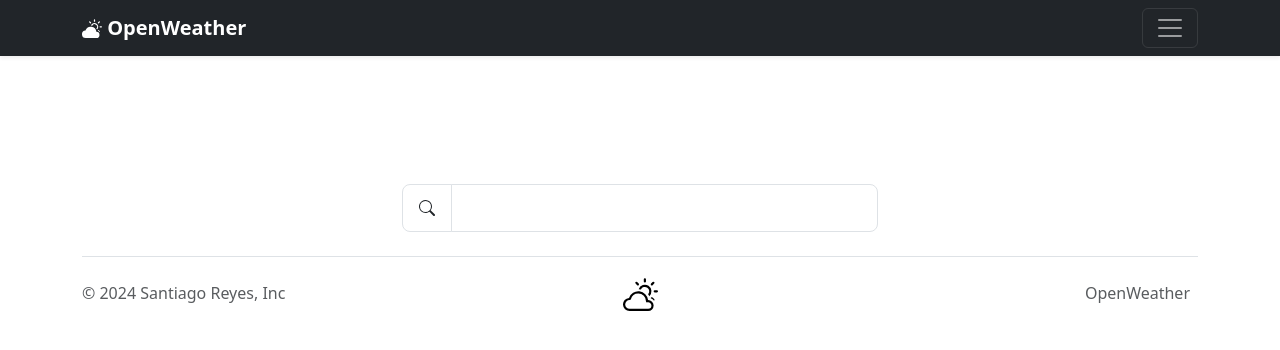
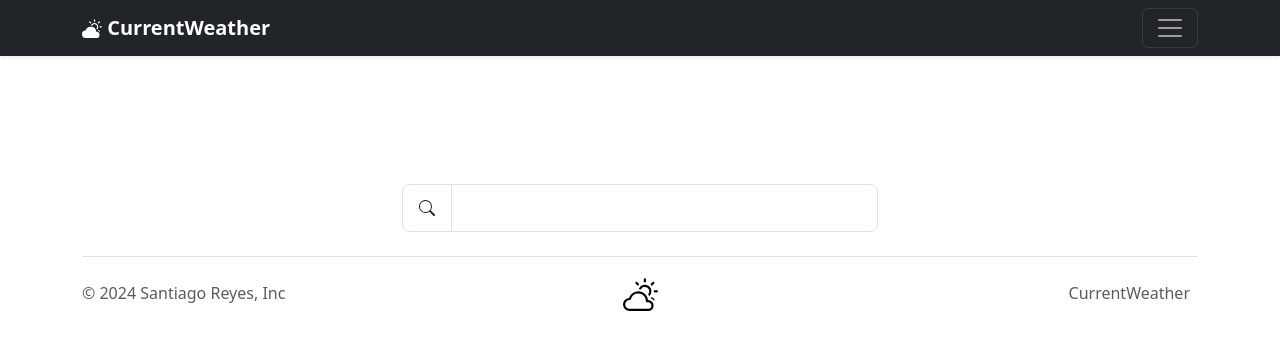
Before and after one commit to ReyesSantiag0/CurrentWeatherAPI, a React (Vite) app: page / in a window 1280 px wide. Shown: the top 350 px of the page. Built offline with nearby package versions, Linux system fonts and the light colour scheme.

Commit message:
Project routes are added

```diff
--- a/package.json
+++ b/package.json
@@ -11,7 +11,8 @@
   },
   "dependencies": {
     "react": "^18.2.0",
-    "react-dom": "^18.2.0"
+    "react-dom": "^18.2.0",
+    "react-router-dom": "^6.22.0"
   },
   "devDependencies": {
     "@types/react": "^18.2.43",
--- a/src/components/FooterWeather.jsx
+++ b/src/components/FooterWeather.jsx
@@ -25,7 +25,7 @@
           <ul className="nav col-md-4 justify-content-end">
             <li className="nav-item">
               <a href="/" className="nav-link px-2 text-body-secondary">
-                OpenWeather
+                CurrentWeather
               </a>
             </li>
           </ul>
--- a/src/components/HeaderWeather.jsx
+++ b/src/components/HeaderWeather.jsx
@@ -34,7 +34,7 @@
                 <path d="M11.473 11a4.5 4.5 0 0 0-8.72-.99A3 3 0 0 0 3 16h8.5a2.5 2.5 0 0 0 0-5z" />
                 <path d="M10.5 1.5a.5.5 0 0 0-1 0v1a.5.5 0 0 0 1 0zm3.743 1.964a.5.5 0 1 0-.707-.707l-.708.707a.5.5 0 0 0 .708.708zm-7.779-.707a.5.5 0 0 0-.707.707l.707.708a.5.5 0 1 0 .708-.708zm1.734 3.374a2 2 0 1 1 3.296 2.198q.3.423.516.898a3 3 0 1 0-4.84-3.225q.529.017 1.028.129m4.484 4.074c.6.215 1.125.59 1.522 1.072a.5.5 0 0 0 .039-.742l-.707-.707a.5.5 0 0 0-.854.377M14.5 6.5a.5.5 0 0 0 0 1h1a.5.5 0 0 0 0-1z" />
               </svg>
-              <strong>&nbsp;OpenWeather</strong>
+              <strong>&nbsp;CurrentWeather</strong>
             </a>
             <button
               className="navbar-toggler"
--- a/src/main.jsx
+++ b/src/main.jsx
@@ -1,9 +1,12 @@
 import React from "react";
 import ReactDOM from "react-dom/client";
-import { HomeWeather } from "./pages/HomeWeather";
+import { RoutesWeather } from "./routes/RoutesWeather";
+import { BrowserRouter } from "react-router-dom";
 
 ReactDOM.createRoot(document.getElementById("root")).render(
   <React.StrictMode>
-    <HomeWeather />
+    <BrowserRouter>
+      <RoutesWeather />
+    </BrowserRouter>
   </React.StrictMode>
 );
--- a/src/pages/HomeWeather.jsx
+++ b/src/pages/HomeWeather.jsx
@@ -1,13 +1,9 @@
-import { FooterWeather } from "../components/FooterWeather";
-import { HeaderWeather } from "../components/HeaderWeather";
 import { InputSearchWeather } from "../components/InputSearchWeather";
 
 export const HomeWeather = () => {
   return (
     <>
-      <HeaderWeather />
       <InputSearchWeather />
-      <FooterWeather />
     </>
   );
 };
--- a/src/routes/RoutesWeather.jsx
+++ b/src/routes/RoutesWeather.jsx
@@ -0,0 +1,25 @@
+import { Navigate, Route, Routes } from "react-router-dom";
+import { HeaderWeather } from "../components/HeaderWeather";
+import { FooterWeather } from "../components/FooterWeather";
+import { HomeWeather } from "../pages/HomeWeather";
+
+export const RoutesWeather = () => {
+  return (
+    <Routes>
+      <Route
+        path="*"
+        element={
+          <>
+            <HeaderWeather />
+            <Routes>
+              <Route index element={<HomeWeather />} />
+              <Route path="search/:name" />
+              <Route path="*" element={<Navigate to="/" />} />
+            </Routes>
+            <FooterWeather />
+          </>
+        }
+      />
+    </Routes>
+  );
+};
```
Also changed, not shown: 1 other file (tests, documents, lock files or other folders).
